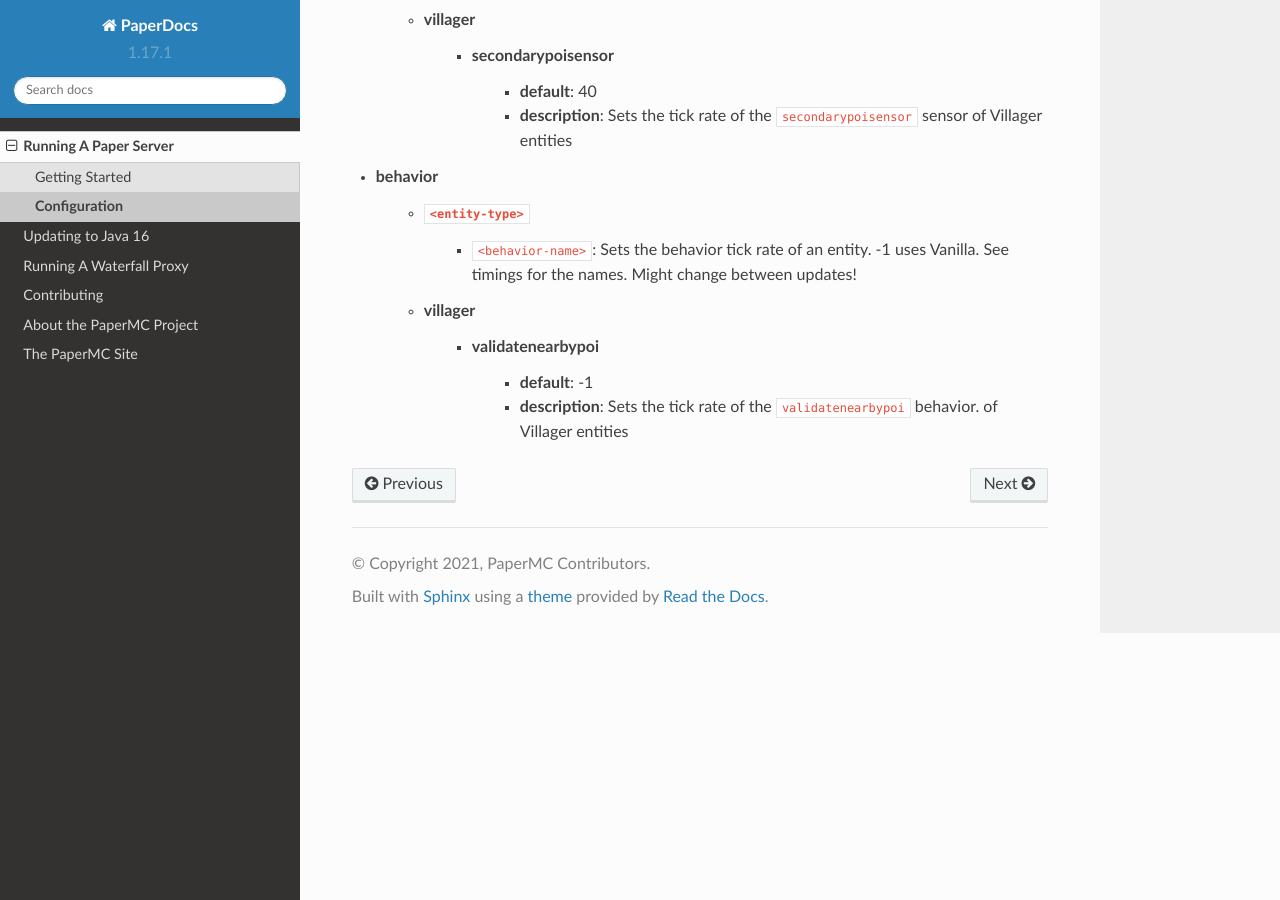
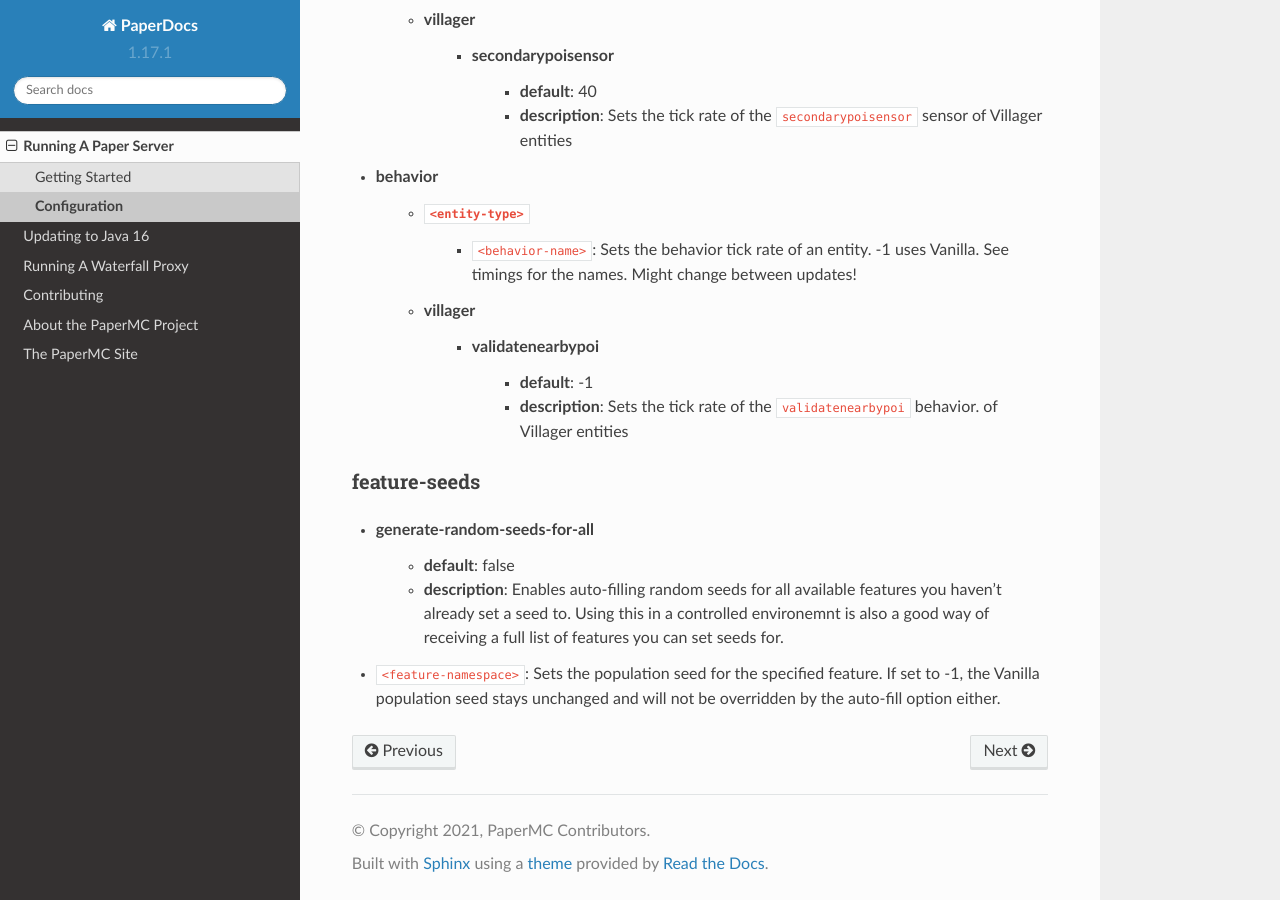
Before and after one commit to PaperMC/PaperDocs, a Sphinx documentation site: the page built from source/server/configuration.rst, in a window 1280 px wide and 900 px high, scrolled down 28411 px. Built offline with Sphinx 7.4.7 and the Read the Docs theme 2.0.0, drawn with Linux system fonts in a browser that asks for light colours.

Commit message:
Document feature seeds options

```diff
--- a/source/server/configuration.rst
+++ b/source/server/configuration.rst
@@ -1222,3 +1222,15 @@ tick-rates
             - **default**: -1
             - **description**: Sets the tick rate of the ``validatenearbypoi`` behavior.
               of Villager entities
+
+feature-seeds
+~~~~~~~~~~
+* generate-random-seeds-for-all
+   - **default**: false
+   - **description**: Enables auto-filling random seeds for all available
+     features you haven't already set a seed to. Using this in a controlled
+     environemnt is also a good way of receiving a full list of features you can set
+     seeds for.
+* ``<feature-namespace>``: Sets the population seed for the specified feature.
+  If set to -1, the Vanilla population seed stays unchanged and will not be
+  overridden by the auto-fill option either.
```
